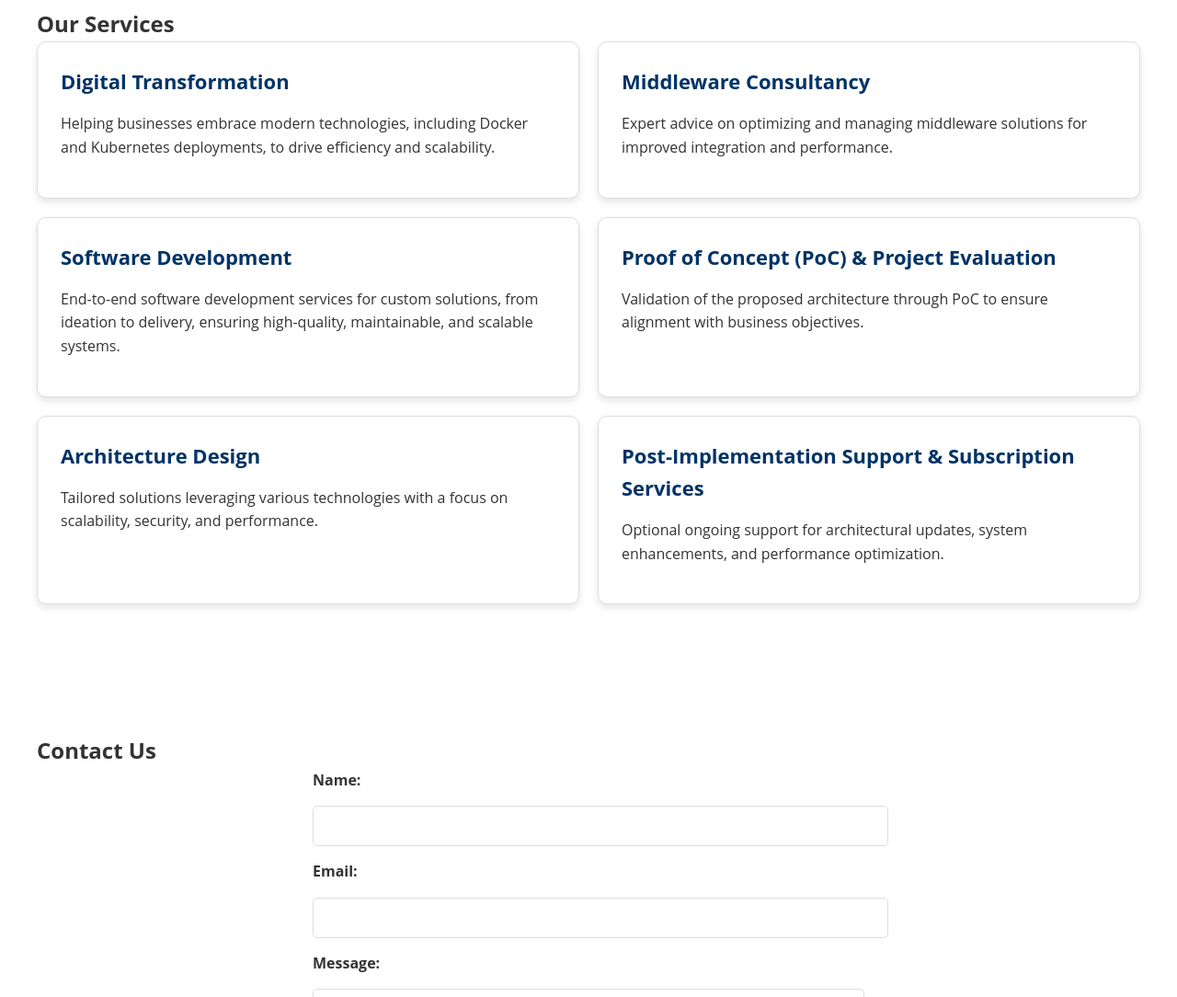
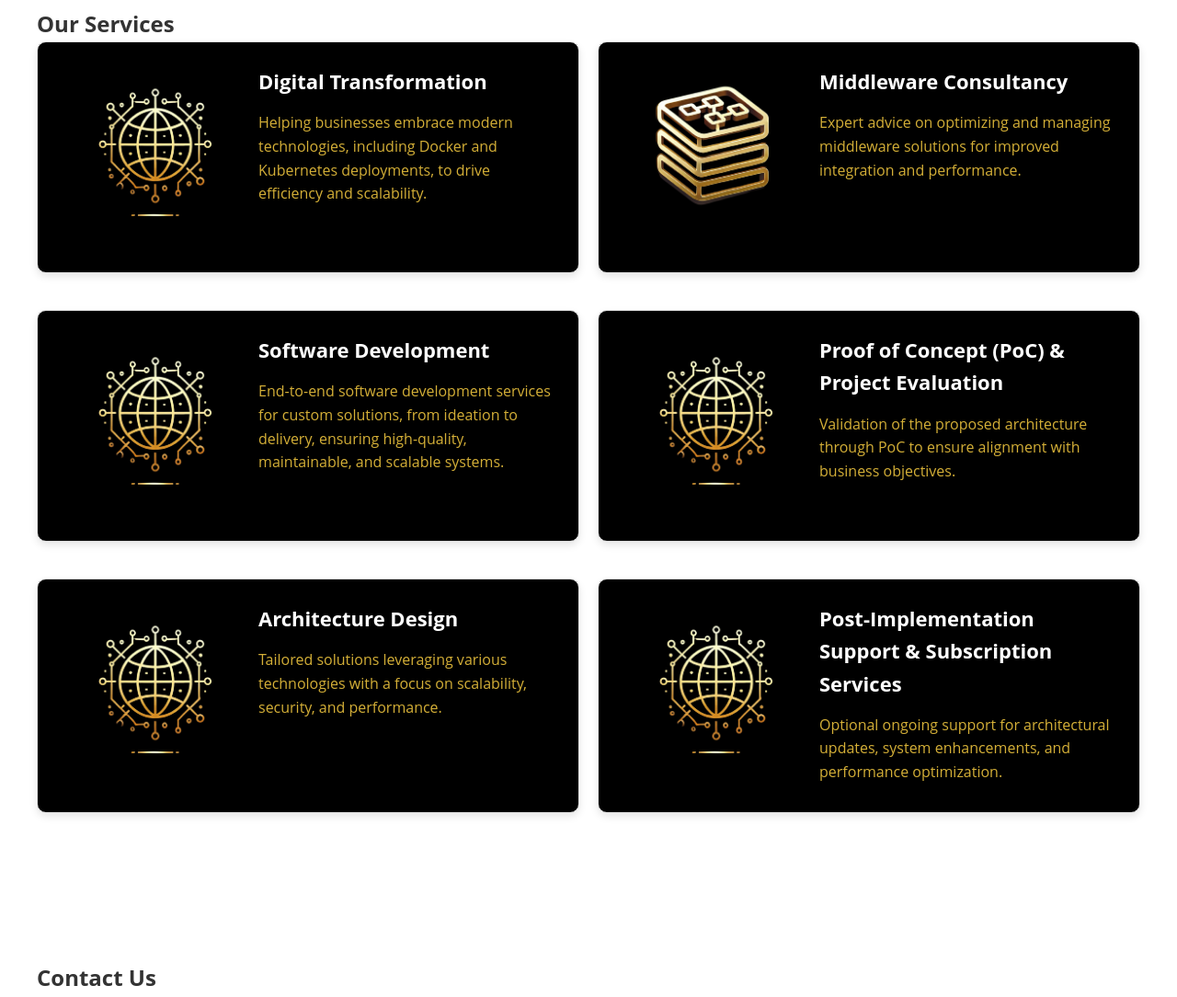
Before and after one commit to shiranthajideenge/SIRAONE, a plain HTML site: page index.html in a window 1280 px wide. Shown: the part 1040-2124 px from the top of the page at 92% size. Drawn offline with Linux system fonts and the light colour scheme.

Commit message:
Changed the services

```diff
--- a/index.html
+++ b/index.html
@@ -64,7 +64,7 @@
     <section id="about">
         <div class="about-us">
             <!--<h1>About Us</h1>-->
-            <h2>We are a cutting-edge software consultancy , specialized in designing custom software architectures and providing comprehensive consultancy services to ensure the smooth execution of software projects and seamless middleware integrations. Our mission is to simplify complexity, helping businesses meet their goals with scalable, secure, and efficient systems that drive growth and success</h2>
+            <h2>We are a cutting-edge solutions provider , specialized in designing custom software architectures and providing comprehensive consultancy services to ensure the smooth execution of software projects and seamless middleware integrations. Our mission is to simplify complexity, helping businesses meet their goals with scalable, secure, and efficient systems that drive growth and success</h2>
             <div class="founder-info"></div>
                 <!--img src="hsb.jpg" alt="Founder" class="founder-photo"-->
                 <h3>Shiran Thajideenge</h3>
@@ -75,37 +75,74 @@
 
 
     <!-- Services Section -->
+    <!-- Services Section -->
 <section id="services">
     <div class="container">
         <h2>Our Services</h2>
         <div class="service-list">
-                <div class="service-item">
+            <div id="digital-transformation" class="service-item">
+                <div class="icon-description-wrapper">
+                    <img src="assets/images/DTI_processed.jpg" alt="Digital Transformation Icon" class="service-icon">
+                    <div class="description">
                         <h3>Digital Transformation</h3>
                         <p>Helping businesses embrace modern technologies, including Docker and Kubernetes deployments, to drive efficiency and scalability.</p>
                     </div>
-                <div class="service-item">
+                </div>
+            </div>
+            <div id="middleware-consultancy" class="service-item">
+                <div class="icon-description-wrapper">
+                    <img src="assets/images/MWI_processed.jpg" alt="Digital Transformation Icon" class="service-icon">
+                    <div class="description">
                         <h3>Middleware Consultancy</h3>
                         <p>Expert advice on optimizing and managing middleware solutions for improved integration and performance.</p>
+                        <!--<p>We specialize in WSO2 products and help you configure, integrate, and maintain middleware platforms tailored to your needs.</p>-->
                     </div>
-                <div class="service-item">
+                </div>
+            </div>
+            <div id="software-development" class="service-item">
+                <div class="icon-description-wrapper">
+                    <img src="assets/images/DTI_processed.jpg" alt="Digital Transformation Icon" class="service-icon">
+                    <div class="description">
                         <h3>Software Development</h3>
                         <p>End-to-end software development services for custom solutions, from ideation to delivery, ensuring high-quality, maintainable, and scalable systems.</p>
+                        <!--<p>Our team develops feature-rich applications using modern technologies like Java, C#, and Python.</p>-->
                     </div>
-                <div class="service-item">
+                </div>
+            </div>
+            <div id="poc-evaluation" class="service-item">
+                <div class="icon-description-wrapper">
+                    <img src="assets/images/DTI_processed.jpg" alt="Digital Transformation Icon" class="service-icon">
+                    <div class="description">
                         <h3>Proof of Concept (PoC) & Project Evaluation</h3>
                         <p>Validation of the proposed architecture through PoC to ensure alignment with business objectives.</p>
+                        <!--<p>Our PoC services demonstrate the feasibility of solutions while mitigating risks and optimizing resources.</p>-->
                     </div>
-                <div class="service-item">
+                </div>
+            </div>
+            <div id="architecture-design" class="service-item">
+                <div class="icon-description-wrapper">
+                    <img src="assets/images/DTI_processed.jpg" alt="Digital Transformation Icon" class="service-icon">
+                    <div class="description">
                         <h3>Architecture Design</h3>
                         <p>Tailored solutions leveraging various technologies with a focus on scalability, security, and performance.</p>
+                        <!--<p>We design systems that align with your business goals, ensuring they remain flexible for future growth.</p>-->
                     </div>
-                <div class="service-item">
+                </div>
+            </div>
+            <div id="post-implementation-support" class="service-item">
+                <div class="icon-description-wrapper">
+                    <img src="assets/images/DTI_processed.jpg" alt="Digital Transformation Icon" class="service-icon">
+                    <div class="description">
                         <h3>Post-Implementation Support & Subscription Services</h3>
                         <p>Optional ongoing support for architectural updates, system enhancements, and performance optimization.</p>
+                        <!--<p>Choose from our subscription plans for continuous improvement and hassle-free maintenance of your systems.</p>-->
+                    </div>
+                </div>
             </div>
         </div>
     </div>
 </section>
+
 
     <!-- Contact Section -->
     <section id="contact">
--- a/styles.css
+++ b/styles.css
@@ -199,16 +199,108 @@ section {
     box-shadow: 0 4px 8px rgba(0, 0, 0, 0.1);
     transition: transform 0.3s, box-shadow 0.3s;
 }
+/* General Styling */
+/*.service-item {
+    padding: 20px;
+    margin: 10px 0;
+    border-radius: 8px;
+    color: #ffffff;
+}*/
+
+/*
+#digital-transformation {
+    background: url('assets/images/DTI.jpg') no-repeat center center;
+    background-size: cover;
+    filter: blur(1px);
+}*/
+
+
+/* Middleware Consultancy */
+/*#middleware-consultancy {
+    background: url('assets/images/mw.jpg') no-repeat center center;
+    background-size: cover;
+}
+
+/* Software Development */
+/*#software-development {
+    background: url('assets/images/sd.jpg') no-repeat center center;
+    background-size: cover;
+}*/
+/* Digital Transformation */
+#digital-transformation {
+    background: linear-gradient(135deg, #000000, #000000);
+}
+
+/* Middleware Consultancy */
+#middleware-consultancy {
+    background: linear-gradient(135deg, #000000, #000000);
+}
+
+/* Software Development */
+#software-development {
+    background: linear-gradient(135deg, #000000, #000000);
+}
+
+/* Proof of Concept */
+#poc-evaluation {
+    background: linear-gradient(135deg, #000000, #000000);
+}
+
+/* Architecture Design */
+#architecture-design {
+    background: linear-gradient(135deg, #000000, #000000);
+}
+
+/* Post-Implementation Support */
+#post-implementation-support {
+    background: linear-gradient(135deg, #000000, #000000);
+}
+
 
 .service-item:hover {
     transform: translateY(-10px);
     box-shadow: 0 8px 16px rgba(0, 0, 0, 0.2);
 }
 
+#services .container {
+    width: 100%; /* Ensure the container spans full width */
+    padding: 0 20px; /* Optional: Add padding to avoid content touching edges */
+    margin: 0 auto;
+}
+
+#services .service-item {
+    display: block;
+    width: 100%; /* Service items span the full width */
+    margin-bottom: 20px;
+}
+
+.icon-description-wrapper {
+    display: flex;
+    align-items: flex-start; /* Align the items to the top */
+    gap: 15px; /* Space between the icon and the description */
+}
+
+.service-icon {
+    width: 200px; /* Adjust size as needed */
+    height: 200px;
+    object-fit: contain; /* Ensures the icon maintains its aspect ratio */
+}
+
+.description h3 {
+    margin: 0;
+    font-size: 1.5em; /* Adjust for heading size */
+    color: #d4af37; /* Replace with your desired golden color */
+}
+
+.description p {
+    margin: 5px 0;
+    color: #d4af37; /* Replace with your desired golden color */
+}
+
 .service-item h3 {
     margin-bottom: 15px;
     font-size: 22px;
-    color: #003366;
+    color: #ffffff;
 }
 
 /* Contact Section */
```
Also changed, not shown: assets/images/DTI.jpg (added), assets/images/DTI_processed.jpg (added), assets/images/MWI.jpg (added), assets/images/MWI_processed.jpg (added), assets/images/dt.jpg (added), assets/images/mw.jpg (added), assets/images/sd.jpg (added). Lines whose indentation alone changed are shown as unchanged.
